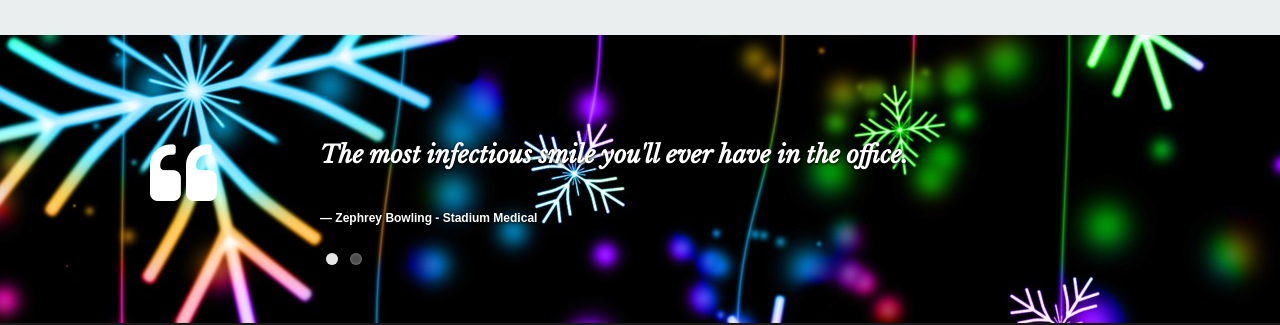
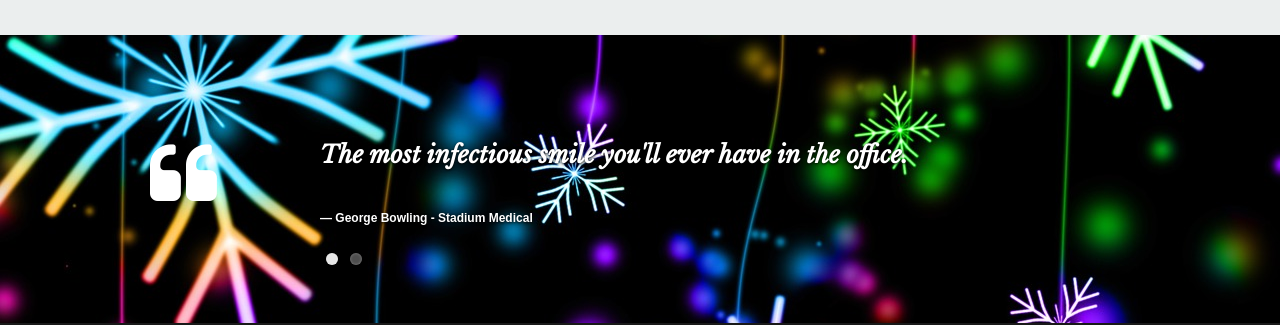
Before and after one commit to snsaleh1/react-portfolio, a React (Create React App) app: page / in a window 1280 px wide. Shown: the part 3940-4265 px from the top of the page. Built offline with nearby package versions, Linux system fonts and the light colour scheme.

Commit message:
added testimonial

```diff
--- a/src/resumeData.js
+++ b/src/resumeData.js
@@ -115,10 +115,10 @@ let resumeData = {
   "testimonials":[
     {
       "description":"The most infectious smile you'll ever have in the office.",
-      "name":"Zephrey Bowling - Stadium Medical"
+      "name":"George Bowling - Stadium Medical"
     },
     {
-      "description":"Caleb has an amazing ability to bring people together and create hard-working teams.",
+      "description":"Caleb has an amazing ability to bring people together and create a hard-working team atmosphere. Definitely on the fast track to project management!",
       "name":"Aiden Boswell - UCLA Extension"
     }
   ]
```
